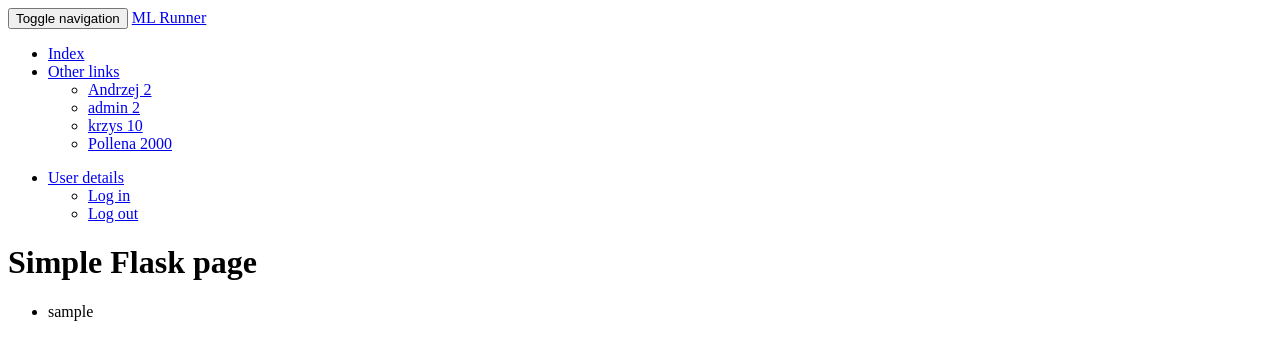
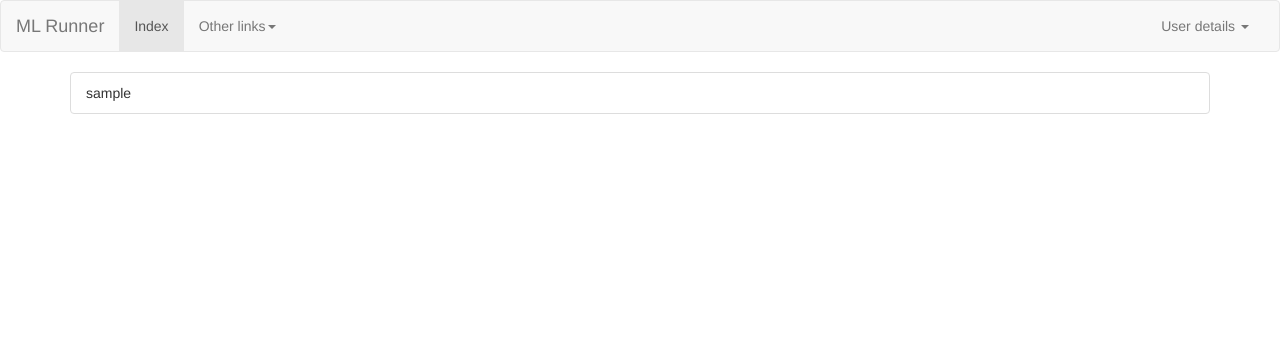
Before and after one commit to shnela/flask_for_data_scientists, a Flask app: a page that uses web_app/templates/base.html in a window 1280 px wide. Shown: the top 360 px of the page. Run offline with Flask 2, Linux system fonts and the light colour scheme; some libraries are stand-ins or nearby versions.

Commit message:
Flask-Bootstrap - center content

```diff
--- a/requirements.txt
+++ b/requirements.txt
@@ -1,6 +1,9 @@
 click==7.1.2
+dominate==2.6.0
 Flask==1.1.2
+Flask-Bootstrap==3.3.7.1
 itsdangerous==1.1.0
 Jinja2==2.11.2
 MarkupSafe==1.1.1
+visitor==0.1.3
 Werkzeug==1.0.1
--- a/web_app/__init__.py
+++ b/web_app/__init__.py
@@ -1,6 +1,8 @@
 from flask import Flask, render_template
+from flask_bootstrap import Bootstrap
 
 app = Flask(__name__)
+Bootstrap(app)
 
 
 @app.route('/')
--- a/web_app/templates/base.html
+++ b/web_app/templates/base.html
@@ -1,11 +1,4 @@
-<!DOCTYPE html>
-<html lang="en">
-<head>
-  <meta charset="UTF-8">
-  <title>Our page</title>
-</head>
-
-<body>
+{% extends "bootstrap/base.html" %}
 
 {% block navbar %}
   <nav class="navbar navbar-default">
@@ -52,9 +45,9 @@
   </nav>
 {% endblock navbar %}
 
-<h1>Simple Flask page</h1>
-{% block body %}
-  <div>Default body block</div>
+{% block content %}
+  <div class="container">
+    {% block custom_content %}
+    {% endblock %}
+  </div>
 {% endblock %}
-</body>
-</html>
--- a/web_app/templates/index.html
+++ b/web_app/templates/index.html
@@ -1,5 +1,5 @@
 {% extends "base.html" %}
 
-{% block body %}
+{% block custom_content %}
   <h1>Hello {{ user_info.name }} ({{ user_info.age }})!</h1>
 {% endblock %}
--- a/web_app/templates/profile.html
+++ b/web_app/templates/profile.html
@@ -1,15 +1,15 @@
 {% extends "base.html" %}
 
-{% block body %}
+{% block custom_content %}
   {% if username|upper == 'ADMIN' %}
     <h1>Hello {{ username }} ({{ amount }})!</h1>
   {% else %}
-    <ul>
+    <ul class="list-group">
     {% for _ in range(amount) %}
       {% if loop.index % 2 == 0 %}
-        <li><strong>{{ username|truncate(10) }}</strong></li>
+        <li class="list-group-item"><strong>{{ username|truncate(10) }}</strong></li>
       {% else %}
-        <li>{{ username|truncate(10) }}</li>
+        <li class="list-group-item">{{ username|truncate(10) }}</li>
       {% endif %}
     {% endfor %}
     </ul>
```
